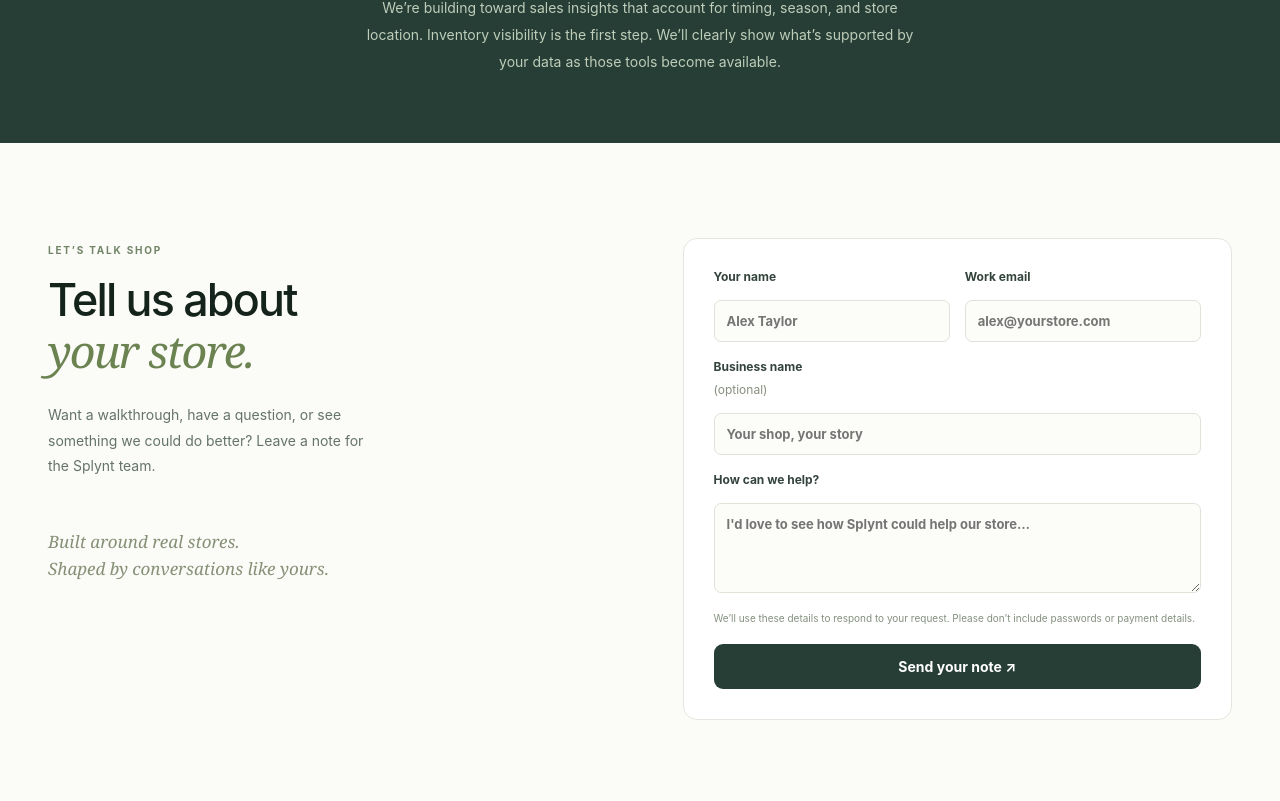
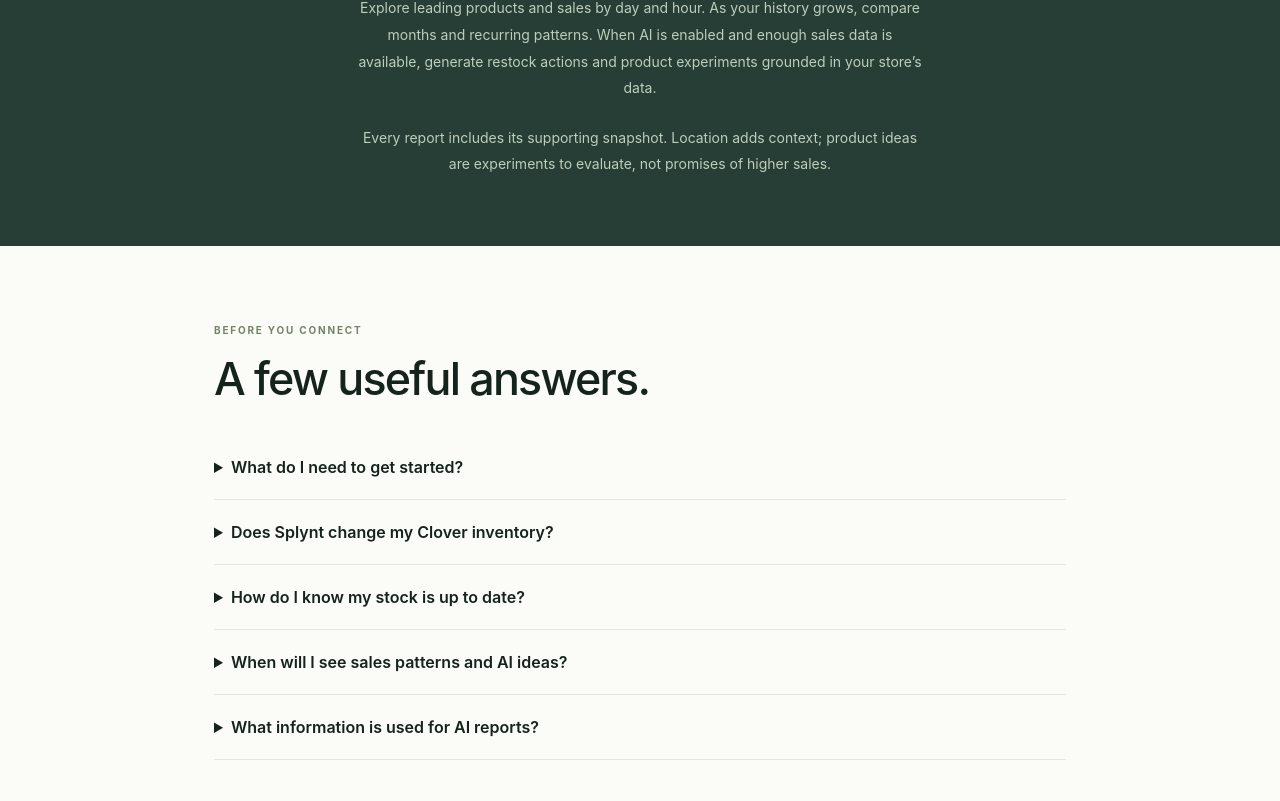
Before and after one commit to Aieyaan02/Splynt-, a React (Vite) app in the folder frontend/: page / in a window 1280 px wide. Shown: the part 2439-3240 px from the top of the page. Built offline with nearby package versions, Linux system fonts and the light colour scheme.

Commit message:
Explain current insights and store onboarding on public website

```diff
--- a/frontend/src/brand.css
+++ b/frontend/src/brand.css
@@ -104,3 +104,10 @@
 .catalog-details{display:grid;grid-template-columns:repeat(auto-fit,minmax(180px,1fr));gap:16px;margin:16px 0}.catalog-details dt{font-size:.78rem;color:#627168}.catalog-details dd{margin:4px 0 0;font-weight:600;overflow-wrap:anywhere}
 .stock-status.unknown{background:#eef0ed;color:#5b665e}
 .import-review{text-align:left;margin-top:14px;width:100%;max-width:680px}.import-review summary{cursor:pointer;font-weight:650}.import-review>p{font-size:.82rem;color:#627168;line-height:1.6}.import-review ul{list-style:none;margin:12px 0;padding:0;max-height:420px;overflow:auto}.import-review li{padding:16px;border:1px solid #dce4db;border-radius:10px;margin-bottom:10px;overflow-wrap:anywhere}.import-review li>strong,.import-review li>small{display:block}.import-review li>span{font-size:.78rem;color:#9d492c}.import-review li>p{font-size:.85rem;line-height:1.6;margin-bottom:0}
+
+.product-faq { max-width:900px; margin:auto; padding:72px 24px; }
+.product-faq h2 { margin:16px 0 30px; }
+.product-faq details { border-bottom:1px solid var(--border); padding:20px 0; }
+.product-faq summary { cursor:pointer; font-size:16px; font-weight:600; line-height:1.5; }
+.product-faq summary:focus-visible { outline:2px solid var(--text); outline-offset:6px; border-radius:2px; }
+.product-faq p { max-width:720px; margin:16px 0 0; font-size:14px; line-height:1.8; color:var(--muted); }
--- a/frontend/src/components/LandingPage.tsx
+++ b/frontend/src/components/LandingPage.tsx
@@ -66,7 +66,15 @@
                 </div>
             </section>
             <section className="steps-section"><div><span className="overline">A SIMPLE START</span><h2>From connected<br />to <em>in control.</em></h2><a className="text-link" href="#/signup">Let’s set up your store ↗</a></div><ol>{[['Make yourself at home', 'Create your account and tell us about your business and first store.'], ['Connect your Clover store', 'Securely authorize access with Clover. Your credentials stay on the server.'], ['See what needs attention', 'After your first import, explore your catalog and set the stock levels that work for you.']].map(([title, body], index) => <li key={title}><span>0{index + 1}</span><div><h3>{title}</h3><p>{body}</p></div></li>)}</ol></section>
-            <section className="future-note"><span className="pill-label">On the horizon</span><h2>Better decisions start<br />with better information.</h2><p>We’re building toward sales insights that account for timing, season, and store location. Inventory visibility is the first step. We’ll clearly show what’s supported by your data as those tools become available.</p></section>
+            <section className="future-note"><span className="pill-label">Sales insights &amp; optional AI</span><h2>See the patterns.<br />Consider your next move.</h2><p>Explore leading products and sales by day and hour. As your history grows, compare months and recurring patterns. When AI is enabled and enough sales data is available, generate restock actions and product experiments grounded in your store’s data.</p><p>Every report includes its supporting snapshot. Location adds context; product ideas are experiments to evaluate, not promises of higher sales.</p></section>
+            <section className="product-faq" aria-labelledby="faq-title">
+                <span className="overline">BEFORE YOU CONNECT</span><h2 id="faq-title">A few useful answers.</h2>
+                <details><summary>What do I need to get started?</summary><p>Create an account, then set your store’s region, timezone and currency. You can add manual products right away. Connecting Clover requires an authorized Clover account and a configured Splynt integration. Contact us if you need help getting connected.</p></details>
+                <details><summary>Does Splynt change my Clover inventory?</summary><p>The connection reads your Clover catalog, stock and permitted sales records. Change Clover stock in Clover; Splynt refreshes its view on the next successful sync. Reorder targets in Splynt help you plan purchases, but do not place orders or change Clover balances.</p></details>
+                <details><summary>How do I know my stock is up to date?</summary><p>Your workspace shows the last completed import and any sync problems. Missing or unsupported balances appear as unknown instead of zero. You can review affected products and request another sync. Imports run periodically, so changes in Clover may take time to appear.</p></details>
+                <details><summary>When will I see sales patterns and AI ideas?</summary><p>Sales insights depend on Clover order access and imported history. A new connection starts with up to 90 days; year-over-year comparisons need longer coverage. AI reports are optional and require configuration plus enough recent sales evidence. If those requirements aren’t met, your workspace explains what’s missing.</p></details>
+                <details><summary>What information is used for AI reports?</summary><p>When an owner or admin generates a report, Splynt sends aggregate sales, leading product names, and store location/timezone to OpenAI. Customer details and Clover credentials are excluded. Review the report’s evidence and limitations before changing purchases or merchandising.</p></details>
+            </section>
             <section className="contact-section" id="contact"><div><span className="overline">LET’S TALK SHOP</span><h2>Tell us about<br /><em>your store.</em></h2><p>Want a walkthrough, have a question, or see something we could do better? Leave a note for the Splynt team.</p><span className="contact-aside">Built around real stores.<br />Shaped by conversations like yours.</span></div>
                 <form className="contact-form form-stack" onSubmit={contact}>
                     {sent ? <div className="contact-success" role="status"><span>✓</span><h3>Your note is with us.</h3><p>Your inquiry has been saved for the Splynt team. We’ll use the email you provided to respond.</p><button className="button secondary" type="button" onClick={() => setSent(false)}>Send another note</button></div> : <>
```
Also changed, not shown: 1 other file (tests, documents, lock files or other folders).
